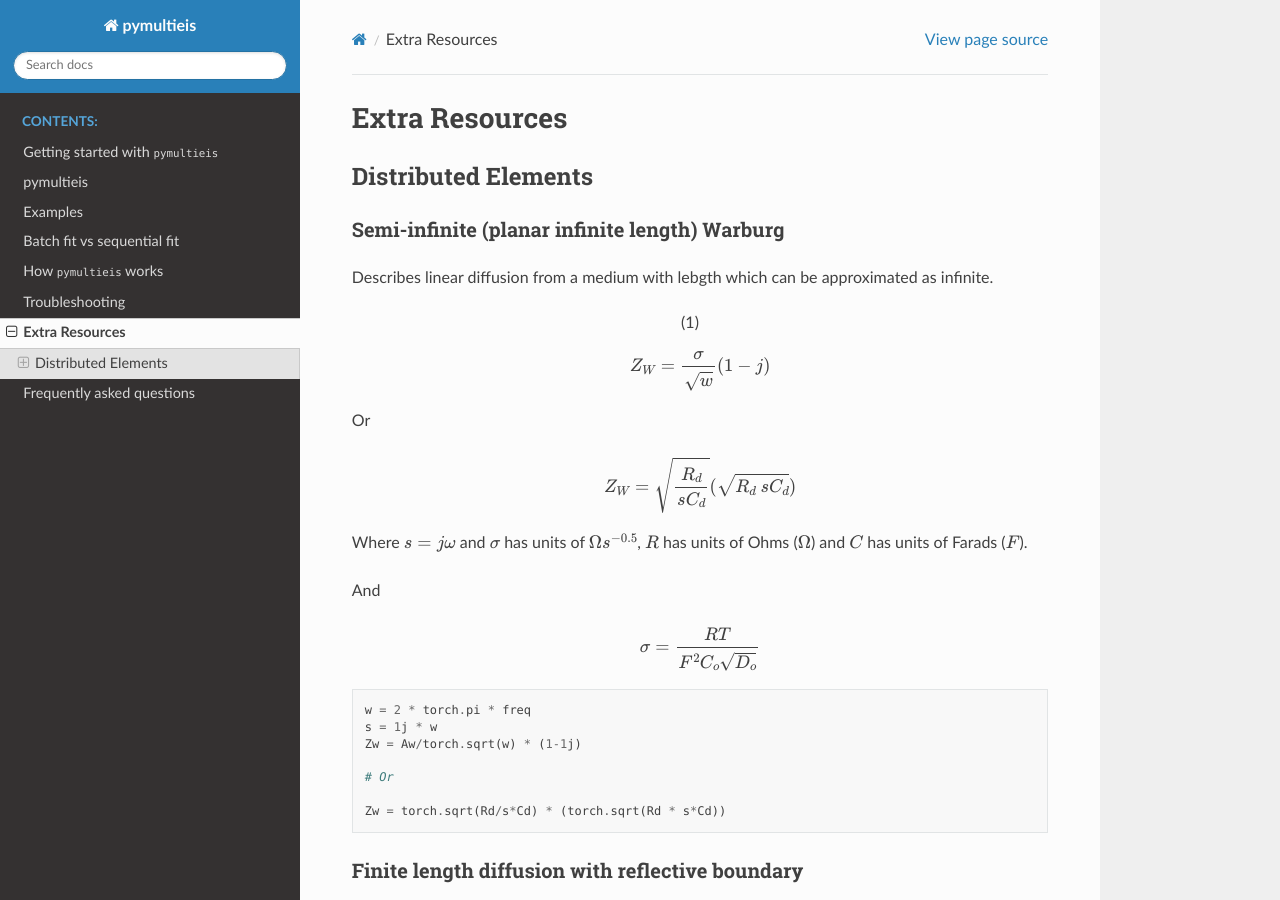
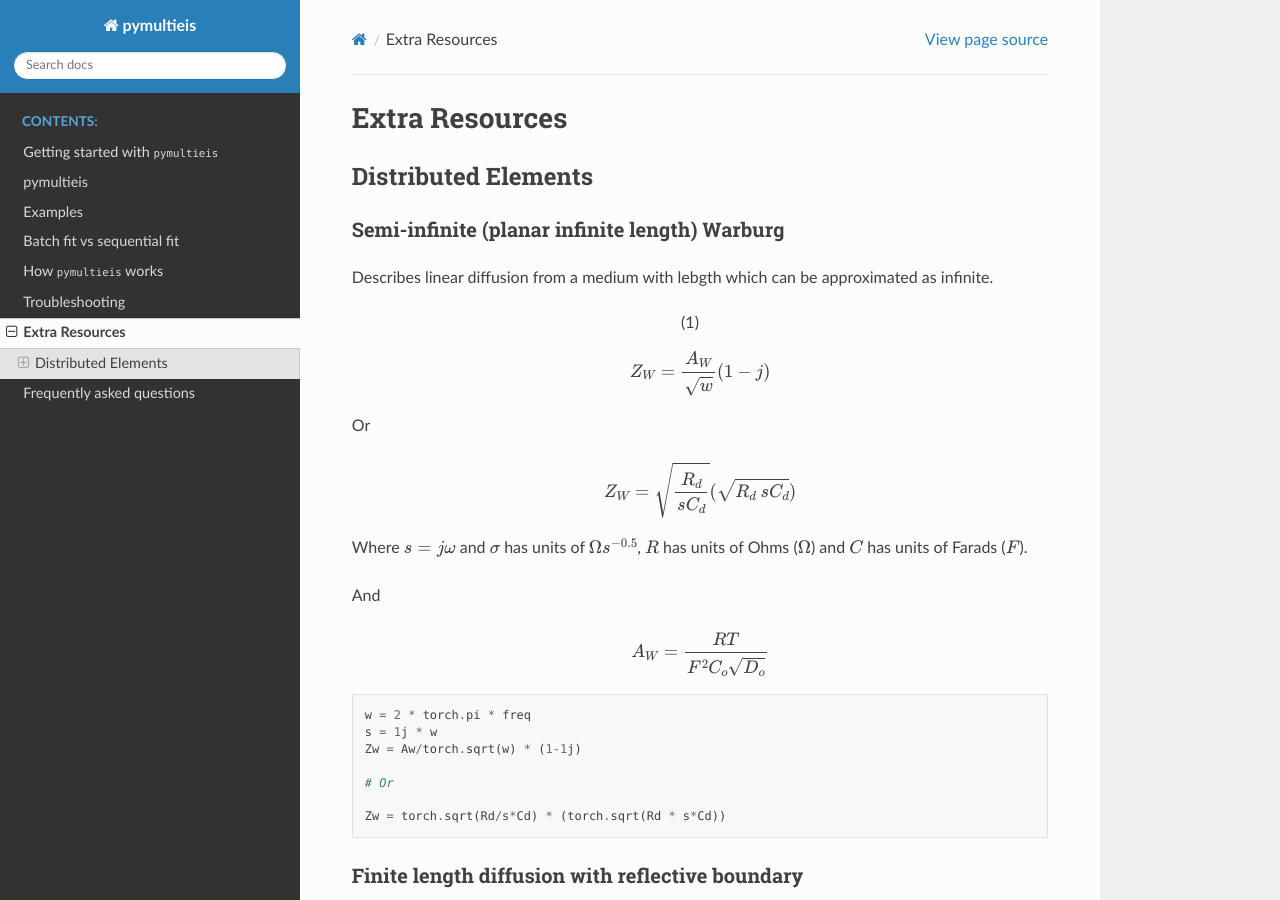
Before and after one commit to richinex/pymultieis, a Sphinx documentation site: the page built from docs/source/extra-resources.rst, in a window 1280 px wide and 900 px high. Built offline with Sphinx 7.4.7 and the Read the Docs theme 2.0.0, drawn with Linux system fonts in a browser that asks for light colours; pages that are not in the unit, such as notebooks, are missing from menus.

Commit message:
Updated docs

```diff
--- a/docs/source/extra-resources.rst
+++ b/docs/source/extra-resources.rst
@@ -14,7 +14,7 @@
 Describes linear diffusion from a medium with lebgth which can be approximated
 as infinite.
 
-.. math:: Z_{W} = \frac{\sigma}{\sqrt{w}}(1-j)
+.. math:: Z_{W} = \frac{A_W}{\sqrt{w}}(1-j)
     :label: ZW
 
 Or
@@ -28,7 +28,7 @@
 And
 
 .. math::
-    \sigma = \frac{RT}{F^{2}C_{o}\sqrt{D_o}}
+    A_W = \frac{RT}{F^{2}C_{o}\sqrt{D_o}}
 
 .. code-block:: python
 
```
